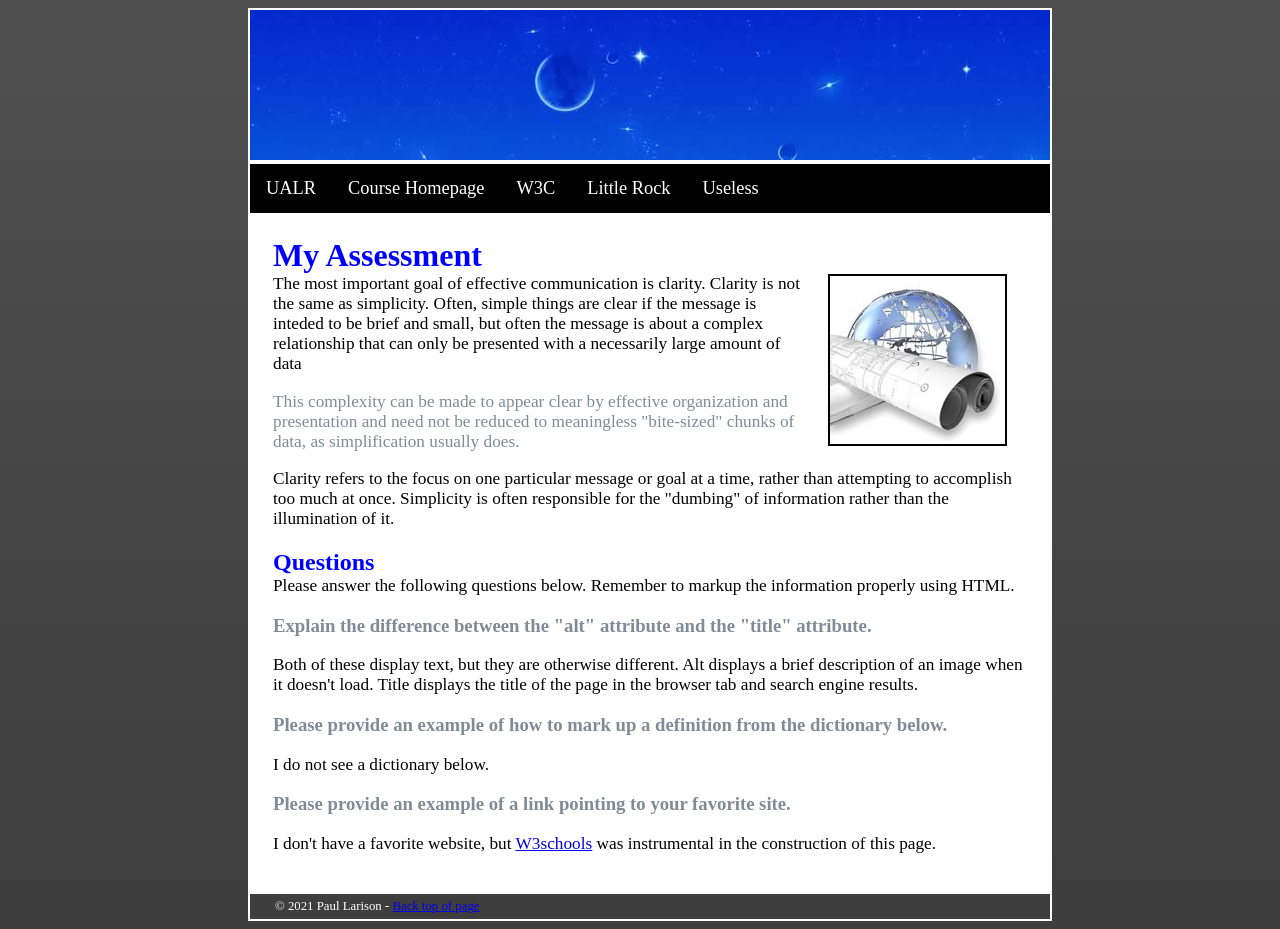
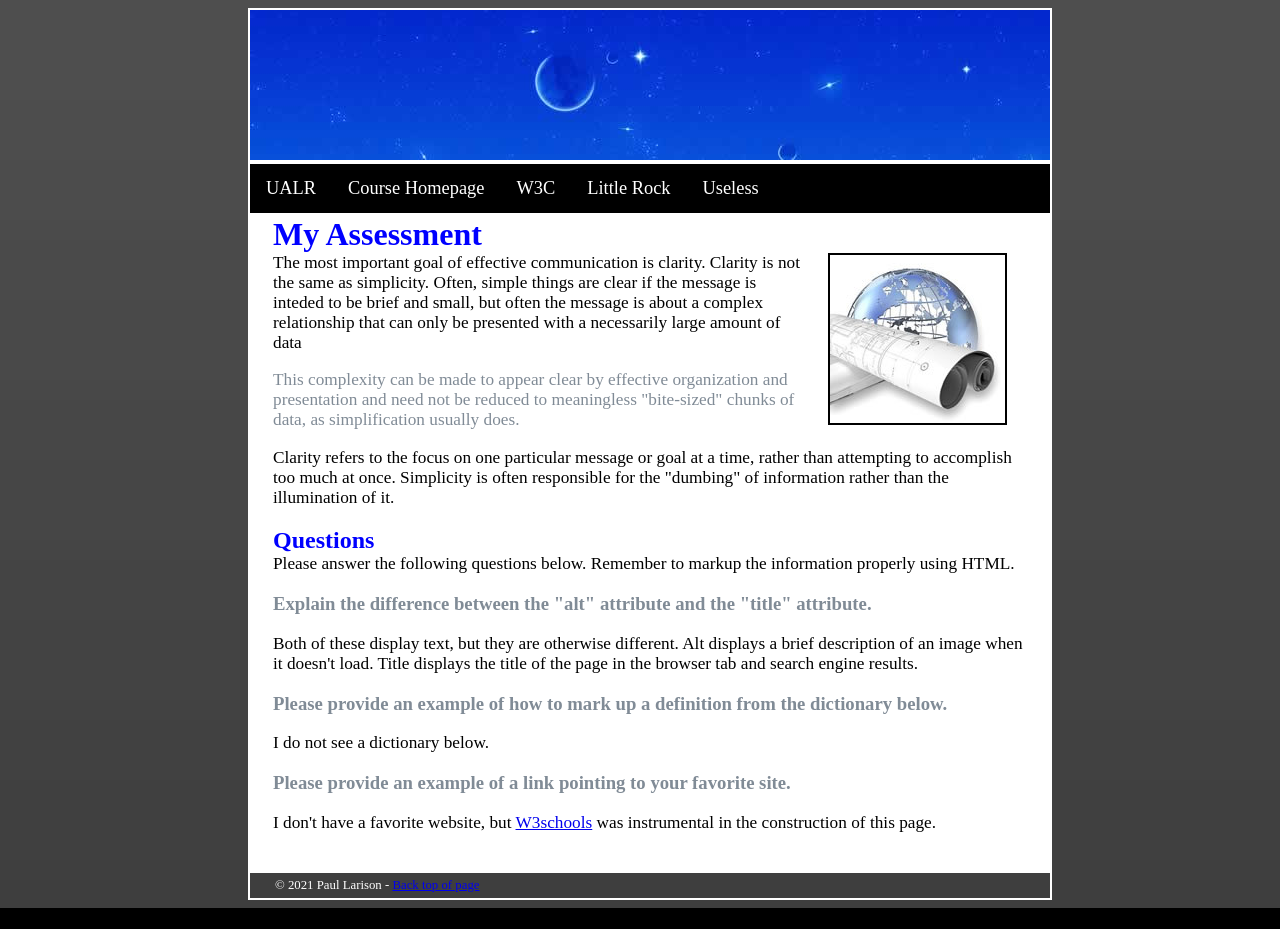
Before and after one commit to plarison/portfolio, a plain HTML site: page web-1/index.html in a window 1280 px wide. After the commit the page ends 908 px from the top, so only its background shows below. Drawn offline with Linux system fonts and the light colour scheme.

Commit message:
Update index.html

```diff
--- a/web-1/index.html
+++ b/web-1/index.html
@@ -25,7 +25,7 @@
 </div>
 <div class="main">
 
-<h1 class="h">My Assessment</h1>
+<h1 class="h" style="margin-top: 0;">My Assessment</h1>
 
 <img src="assets/images/webpage-image-1.jpg" alt="Globe_and_Blueprints" id="img_blueprint">
 
```
